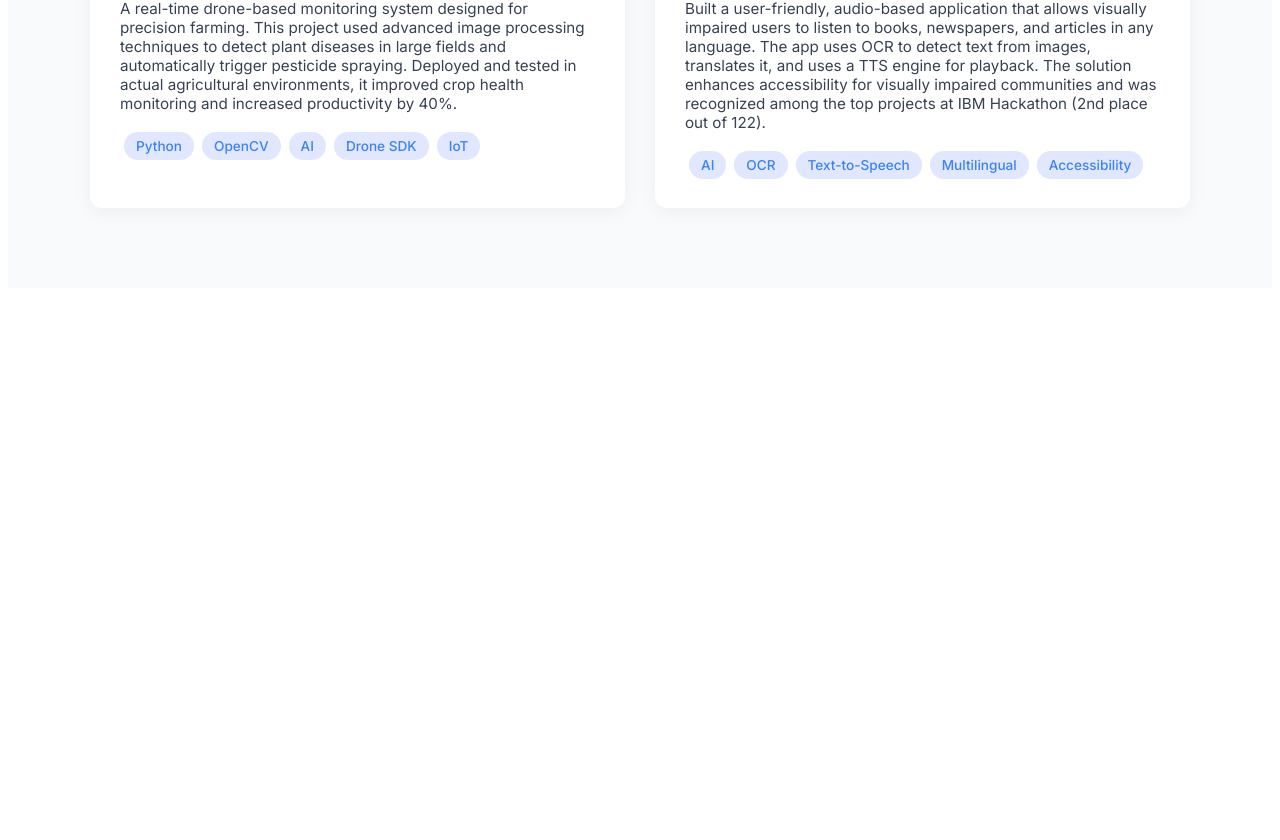
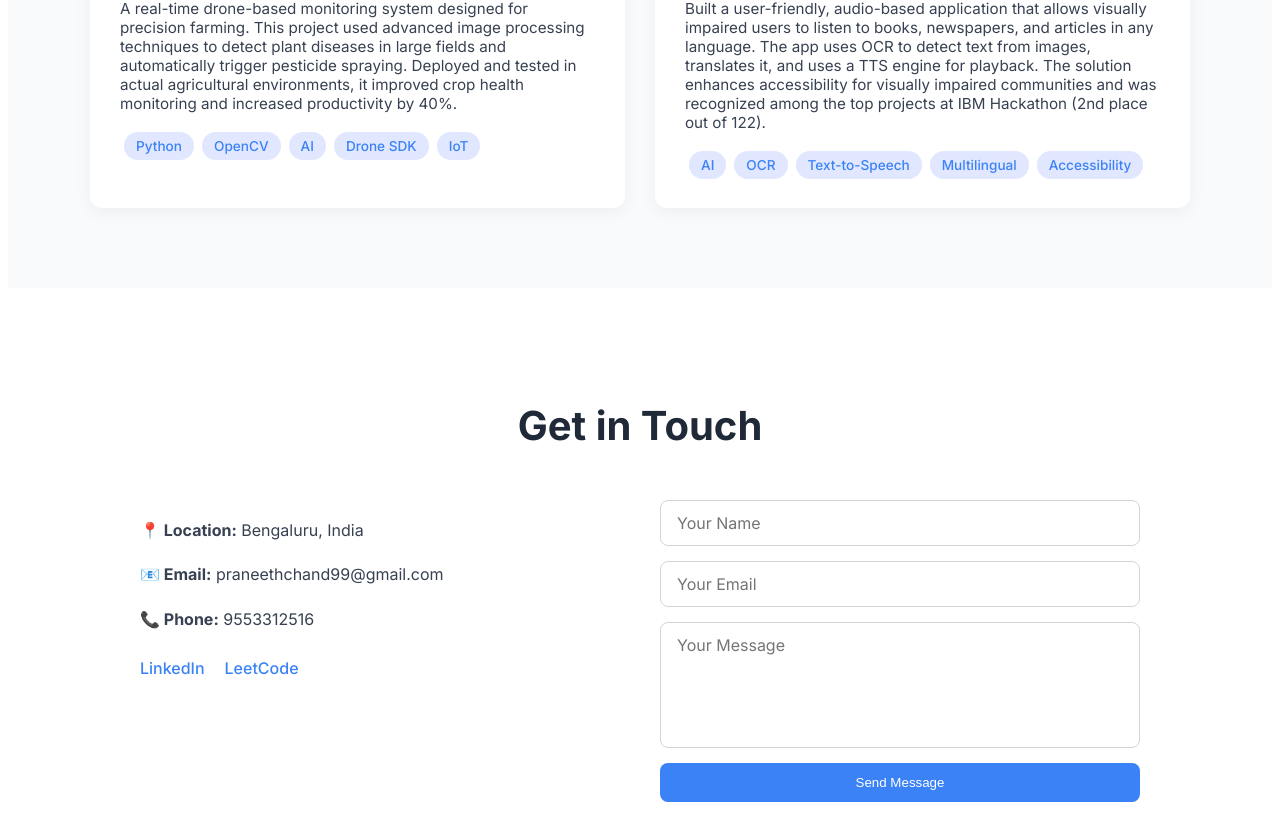
Before and after one commit to PraneethChandG/Praneeth_Chand_Portfolio, an Angular app in the folder Praneeth_Chand_Portfolio/: page / in a window 1280 px wide. Shown: the part 3206-4046 px from the top of the page. Before the commit the page ends 3502 px from the top, so only its background shows below. Built offline with nearby package versions, Linux system fonts and the light colour scheme.

Commit message:
Updated contact information and contact section added

```diff
--- a/Praneeth_Chand_Portfolio/src/app/app.component.html
+++ b/Praneeth_Chand_Portfolio/src/app/app.component.html
@@ -15,3 +15,7 @@
 <section id="projects">
   <app-projects></app-projects>
 </section>
+
+<section id="contact">
+  <app-contact></app-contact>
+</section>
--- a/Praneeth_Chand_Portfolio/src/app/app.module.ts
+++ b/Praneeth_Chand_Portfolio/src/app/app.module.ts
@@ -8,6 +8,7 @@ import { AboutComponent } from './components/about/about.component';
 import { NavbarComponent } from './components/navbar/navbar.component';
 import { ExperienceComponent } from './components/experience/experience.component';
 import { ProjectsComponent } from './components/projects/projects.component';
+import { ContactComponent } from './components/contact/contact.component';
 
 @NgModule({
   declarations: [
@@ -16,7 +17,8 @@ import { ProjectsComponent } from './components/projects/projects.component';
     AboutComponent,
     NavbarComponent,
     ExperienceComponent,
-    ProjectsComponent
+    ProjectsComponent,
+    ContactComponent
   ],
   imports: [
     BrowserModule,
--- /dev/null
+++ b/Praneeth_Chand_Portfolio/src/app/components/contact/contact.component.css
@@ -0,0 +1,85 @@
+.contact-section {
+  font-family: 'Inter', sans-serif;
+  background-color: #ffffff;
+  padding: 80px 30px;
+  color: #1f2937;
+}
+
+.contact-title {
+  font-size: 2.5rem;
+  text-align: center;
+  font-weight: 700;
+  margin-bottom: 50px;
+}
+
+.contact-wrapper {
+  display: flex;
+  flex-direction: column;
+  gap: 40px;
+  max-width: 1000px;
+  margin: 0 auto;
+}
+
+@media (min-width: 768px) {
+  .contact-wrapper {
+    flex-direction: row;
+    justify-content: space-between;
+  }
+}
+
+.contact-info {
+  flex: 1;
+  font-size: 1rem;
+  color: #374151;
+  line-height: 1.8;
+}
+
+  .contact-info .social-links {
+    margin-top: 20px;
+    display: flex;
+    gap: 20px;
+  }
+
+    .contact-info .social-links a {
+      text-decoration: none;
+      color: #3b82f6;
+      font-weight: 500;
+      transition: color 0.3s ease;
+    }
+
+      .contact-info .social-links a:hover {
+        color: #2563eb;
+      }
+
+/* Contact Form */
+.contact-form {
+  flex: 1;
+  display: flex;
+  flex-direction: column;
+  gap: 15px;
+}
+
+  .contact-form input,
+  .contact-form textarea {
+    padding: 12px 16px;
+    font-size: 1rem;
+    border: 1px solid #d1d5db;
+    border-radius: 8px;
+    resize: none;
+    font-family: inherit;
+  }
+
+  .contact-form button {
+    background-color: #3b82f6;
+    color: white;
+    padding: 12px 20px;
+    border: none;
+    border-radius: 8px;
+    font-weight: 500;
+    cursor: pointer;
+    transition: background-color 0.3s ease;
+  }
+
+    .contact-form button:hover {
+      background-color: #2563eb;
+    }
--- /dev/null
+++ b/Praneeth_Chand_Portfolio/src/app/components/contact/contact.component.html
@@ -0,0 +1,23 @@
+<section class="contact-section" id="contact">
+  <h2 class="contact-title">Get in Touch</h2>
+
+  <div class="contact-wrapper">
+    <div class="contact-info">
+      <p><strong>📍 Location:</strong> Bengaluru, India</p>
+      <p><strong>📧 Email:</strong> praneethchand99&#64;gmail.com</p>
+      <p><strong>📞 Phone:</strong> 9553312516</p>
+
+      <div class="social-links">
+        <a href="https://www.linkedin.com/in/praneeth-chand/" target="_blank">LinkedIn</a>
+        <a href="https://leetcode.com/u/praneeth-chand/" target="_blank">LeetCode</a>
+      </div>
+    </div>
+
+    <form class="contact-form" (submit)="onSubmit($event)">
+      <input type="text" placeholder="Your Name" required />
+      <input type="email" placeholder="Your Email" required />
+      <textarea rows="5" placeholder="Your Message" required></textarea>
+      <button type="submit">Send Message</button>
+    </form>
+  </div>
+</section>
--- /dev/null
+++ b/Praneeth_Chand_Portfolio/src/app/components/contact/contact.component.ts
@@ -0,0 +1,14 @@
+import { Component } from '@angular/core';
+
+@Component({
+  selector: 'app-contact',
+  standalone: false,
+  templateUrl: './contact.component.html',
+  styleUrl: './contact.component.css'
+})
+export class ContactComponent {
+  onSubmit(event: Event) {
+    event.preventDefault();
+    alert('Message sent!');
+  }
+}
--- a/Praneeth_Chand_Portfolio/src/app/components/hero/hero.component.html
+++ b/Praneeth_Chand_Portfolio/src/app/components/hero/hero.component.html
@@ -16,8 +16,8 @@
       </p>
 
       <div class="hero-buttons">
-        <a href="https://www.linkedin.com/in/YOUR_LINK" target="_blank" class="btn primary">LinkedIn</a>
-        <a href="https://leetcode.com/YOUR_PROFILE" target="_blank" class="btn secondary">LeetCode</a>
+        <a href="https://www.linkedin.com/in/praneeth-chand/" target="_blank" class="btn primary">LinkedIn</a>
+        <a href="https://leetcode.com/u/praneeth-chand/" target="_blank" class="btn secondary">LeetCode</a>
       </div>
 
       <div class="contact-info">
```
Also changed, not shown: 1 other file (tests, documents, lock files or other folders).
